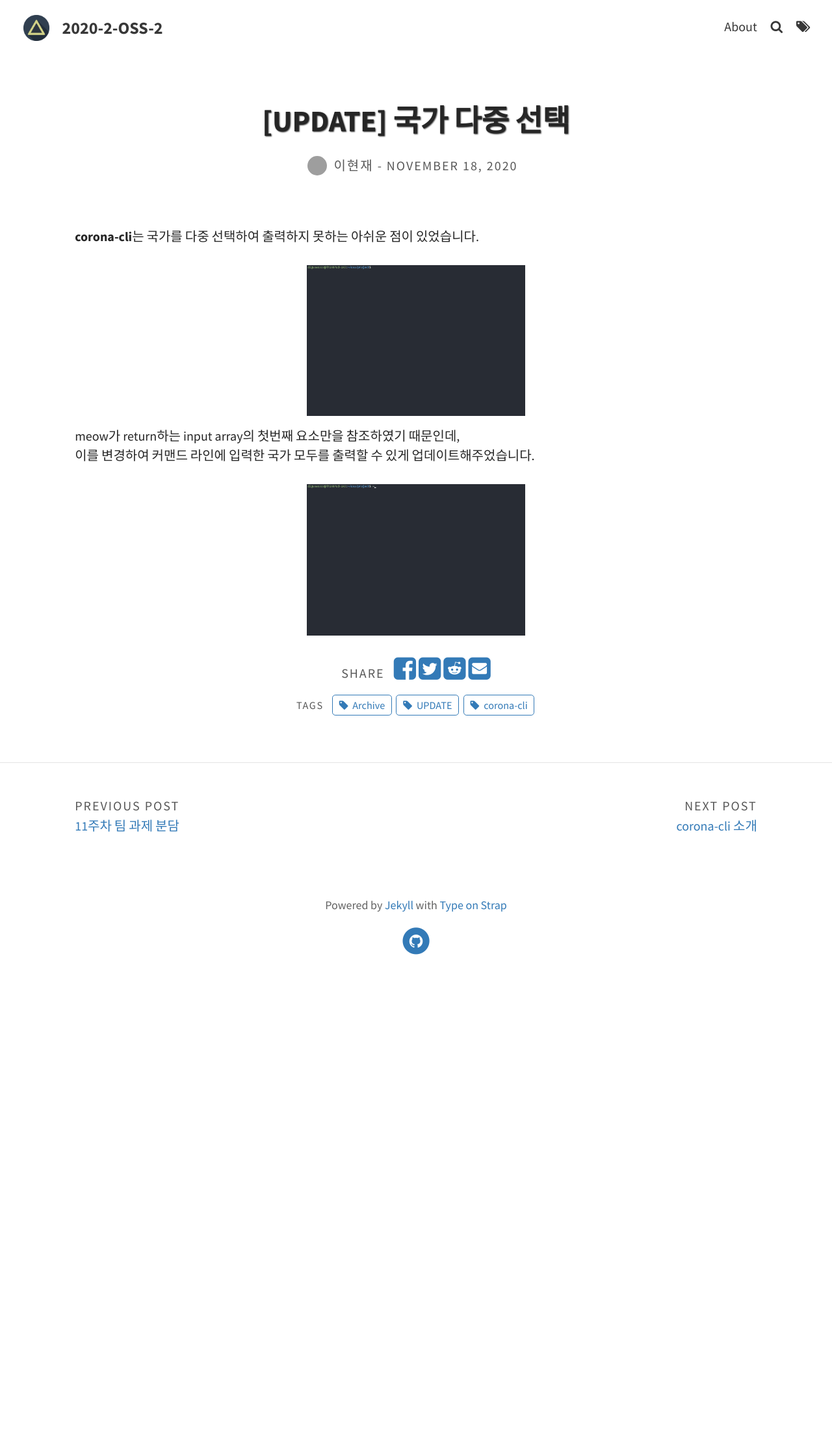
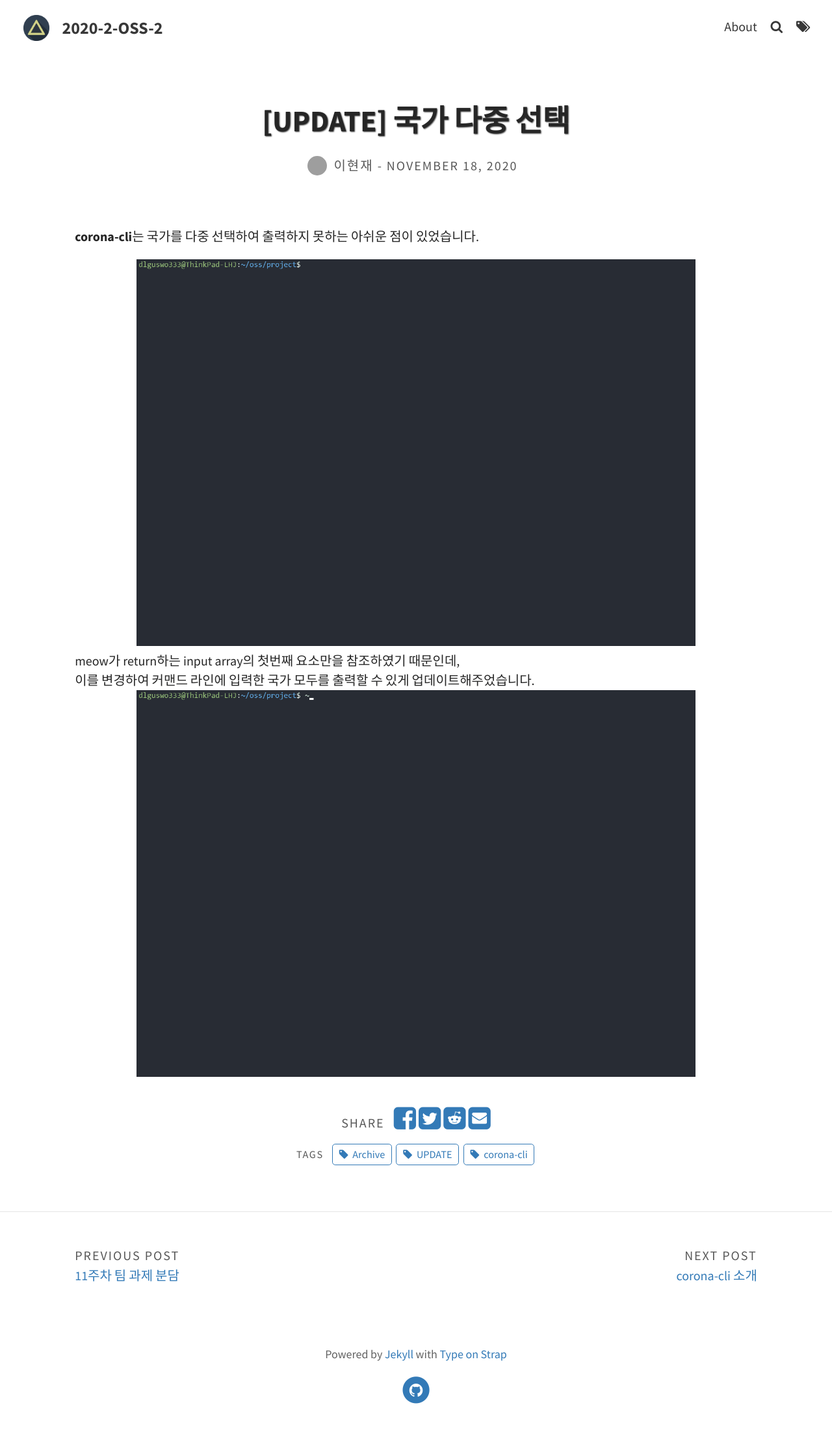
Before and after one commit to 20-2-SKKU-OSS/2020-2-OSS-2, a Jekyll site: the page built from _posts/2020-11-18-[UPDATE]-국가-다중-선택.md, in a window 1280 px wide. Shown: the whole page at 65% size. Built offline with Jekyll 4.4.1, drawn with Linux system fonts in a browser that asks for light colours; before the commit the page ends 1510 px from its top, so only the background shows below that; grey boxes are pictures that could not be loaded.

Commit message:
[FIX]이미지 수정

```diff
--- a/_posts/2020-11-18-[UPDATE]-국가-다중-선택.md
+++ b/_posts/2020-11-18-[UPDATE]-국가-다중-선택.md
@@ -11,7 +11,7 @@ feature-img:
 
 <!--more-->
 
-{% include aligner.html images="lhj_01.gif" %}
+![lhj_01.gif](/assets/img/lhj_01.gif)
 meow가 return하는 input array의 첫번째 요소만을 참조하였기 때문인데,
 이를 변경하여 커맨드 라인에 입력한 국가 모두를 출력할 수 있게 업데이트해주었습니다.
-{% include aligner.html images="lhj_02.gif" %}
+![lhj_02.gif](/assets/img/lhj_02.gif)
```
